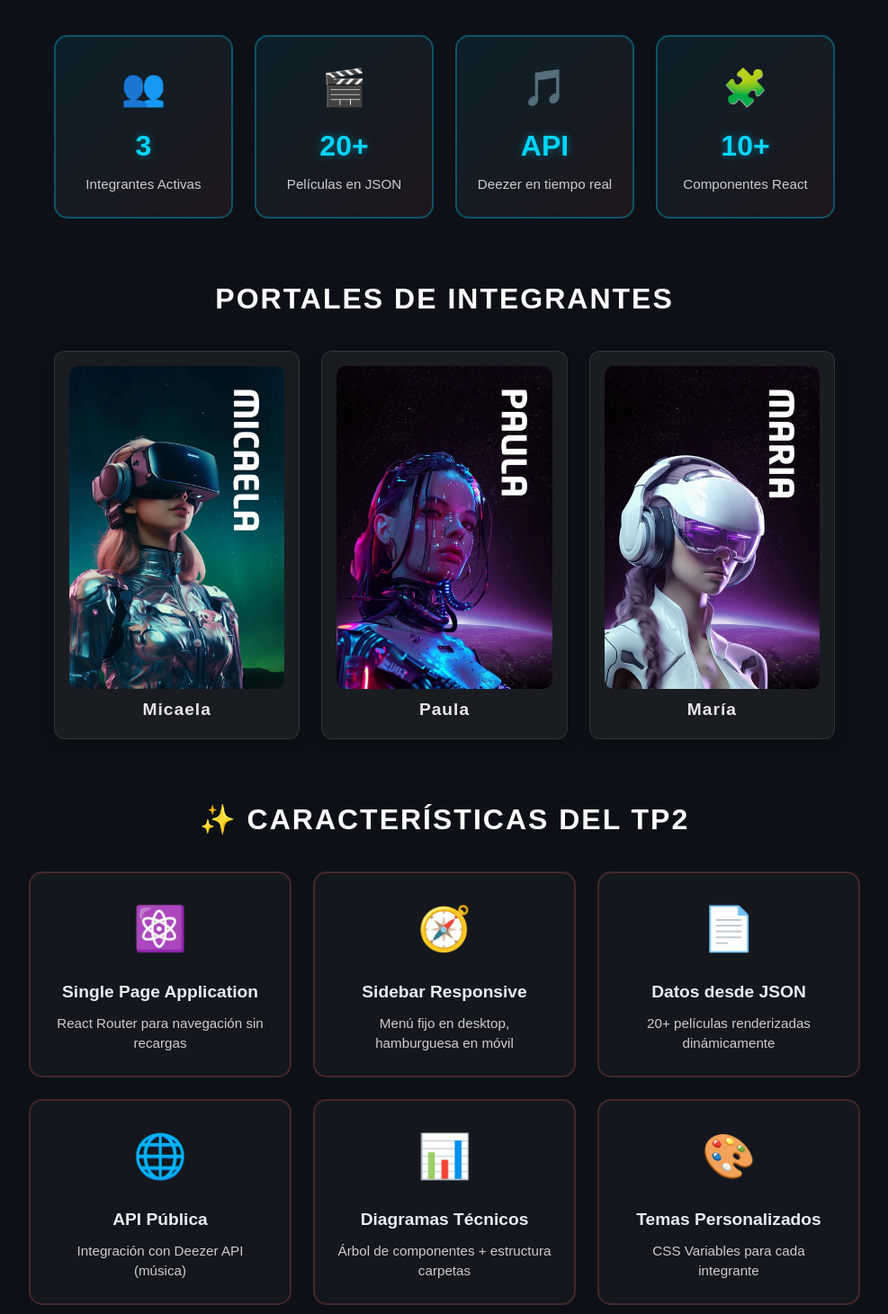
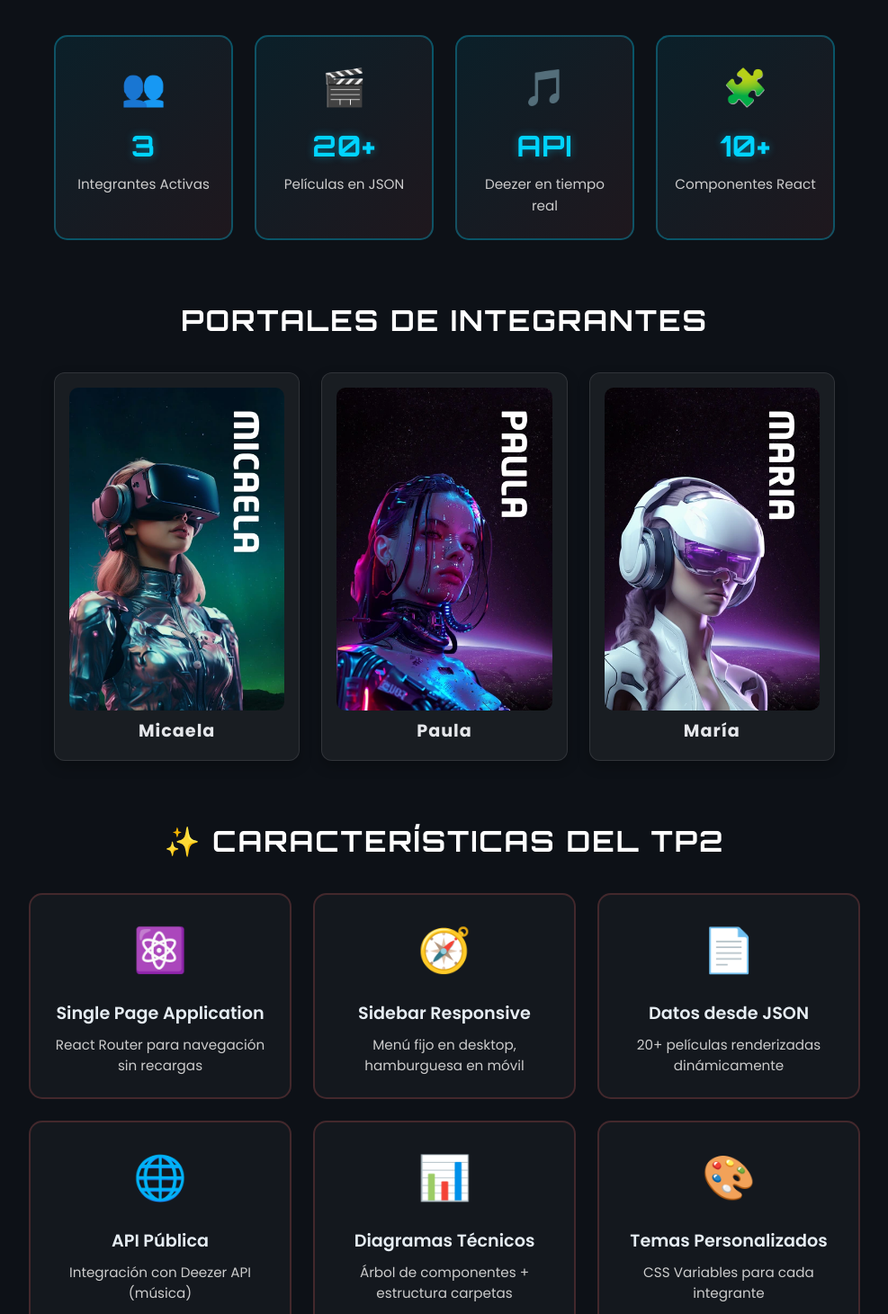
Before and after one commit to micakn/TP2-Front-Grupo11., a React (Vite) app: page / in a window 1280 px wide. Shown: the part 1120-2581 px from the top of the page at 90% size, without its empty margins (276-1263 px from the left). Built offline with nearby package versions, Linux system fonts and the light colour scheme.

Commit message:
Update variables.css

```diff
--- a/src/styles/variables.css
+++ b/src/styles/variables.css
@@ -2,6 +2,9 @@
    variables.css VARIABLES GLOBALES
    Definición de colores, tipografía y sombras
    ================================ */
+
+/* Importar fuentes de Google Fonts */
+@import url('https://fonts.googleapis.com/css2?family=Orbitron:wght@400;700;900&family=Poppins:wght@300;400;500;600;700&family=Roboto+Mono:wght@400;500;700&display=swap');
 
 :root {
   /*  Colores principales */
@@ -20,14 +23,43 @@
   --shadow-soft: 0 8px 20px rgba(0, 0, 0, 0.3);
 
   /*  Tipografía */
-  --font-main: 'Poppins', sans-serif;
+  --font-heading: 'Orbitron', sans-serif;    /* Títulos - futurista */
+  --font-main: 'Poppins', sans-serif;        /* Cuerpo - moderna */
+  --font-code: 'Roboto Mono', monospace;     /* Código */
   --font-size-base: 16px;
   --line-height-base: 1.6;
 }
 
 /* Tipografía global (se aplica automáticamente) */
-body, button, input, textarea {
+body, button, input, textarea, p, li {
   font-family: var(--font-main);
   color: var(--text-color);
   line-height: var(--line-height-base);
 }
+
+/* Títulos principales con Orbitron */
+h1, h2, h3 {
+  font-family: var(--font-heading);
+  font-weight: 700;
+  letter-spacing: 1px;
+}
+
+/* Títulos secundarios mantienen Poppins */
+h4, h5, h6 {
+  font-family: var(--font-main);
+  font-weight: 600;
+}
+
+/* Elementos de código */
+code, pre {
+  font-family: var(--font-code);
+  background: rgba(255, 255, 255, 0.05);
+  padding: 2px 6px;
+  border-radius: 4px;
+  font-size: 0.9em;
+}
+
+/* Optimización de carga */
+body {
+  font-display: swap;
+}
```
